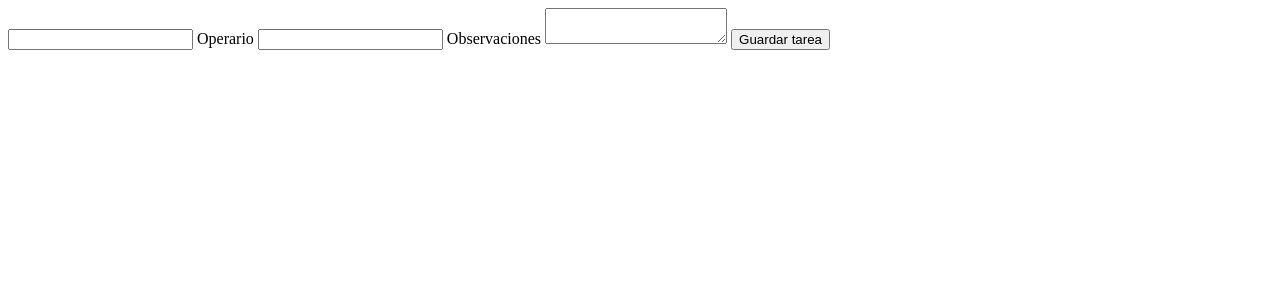
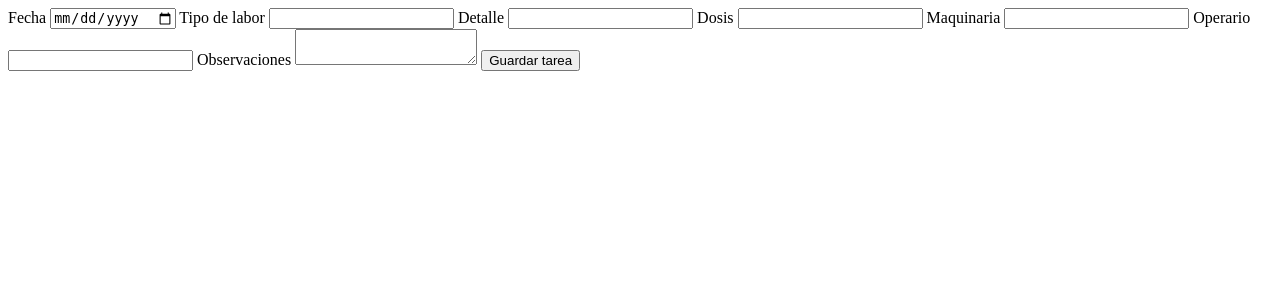
Before and after one commit to nfv-system/sistema-nfv, a Flask app: page /cargar_tarea/1 in a window 1280 px wide. Shown: the top 300 px of the page. Run offline with Flask 3, Linux system fonts and the light colour scheme.

Commit message:
cargar_tarea.html

```diff
--- a/templates/cargar_tarea.html
+++ b/templates/cargar_tarea.html
@@ -1,3 +1,22 @@
+<!DOCTYPE html>
+<html>
+<body>
+
+<form method="POST">
+
+<label>Fecha</label>
+<input type="date" name="fecha">
+
+<label>Tipo de labor</label>
+<input type="text" name="tipo_labor">
+
+<label>Detalle</label>
+<input type="text" name="detalle">
+
+<label>Dosis</label>
+<input type="text" name="dosis">
+
+<label>Maquinaria</label>
 <input type="text" name="maquinaria">
 
 <label>Operario</label>
@@ -6,9 +25,7 @@
 <label>Observaciones</label>
 <textarea name="observaciones"></textarea>
 
-<button type="submit">
-Guardar tarea
-</button>
+<button type="submit">Guardar tarea</button>
 
 </form>
 
```
